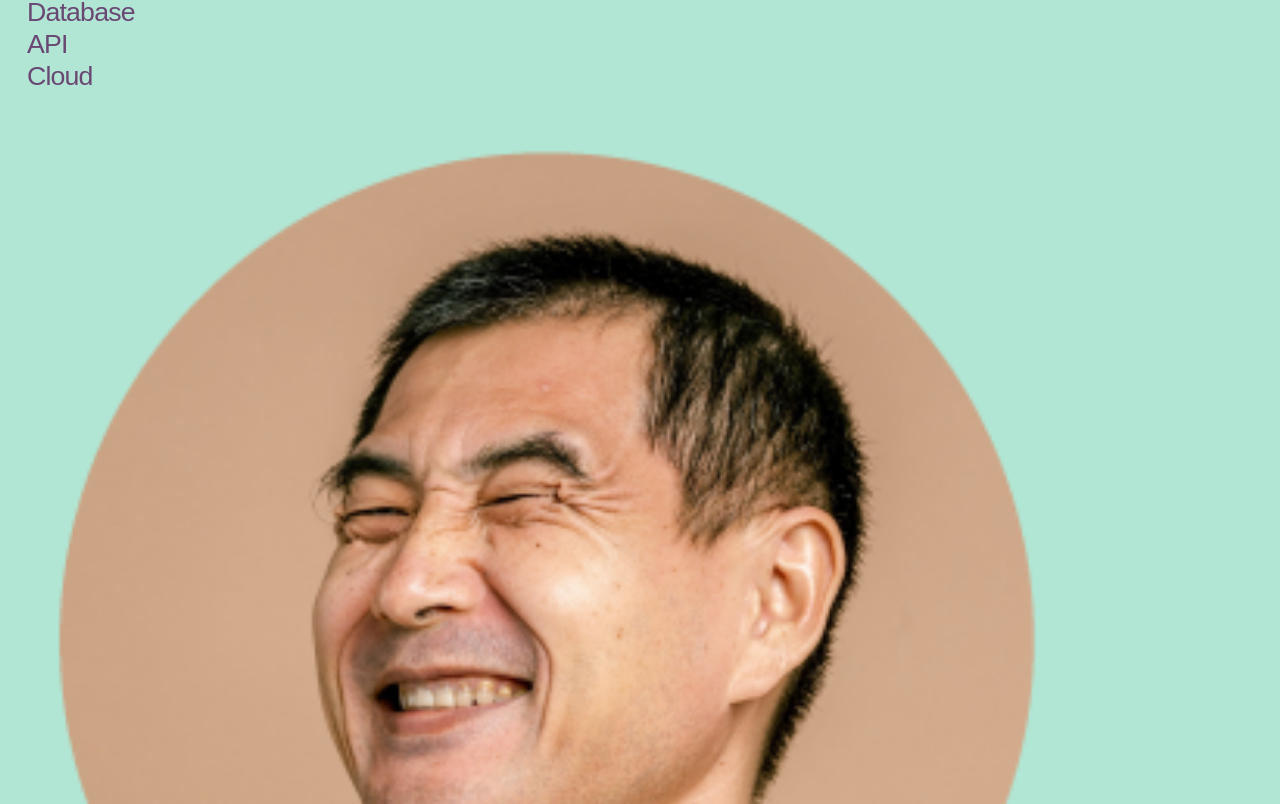
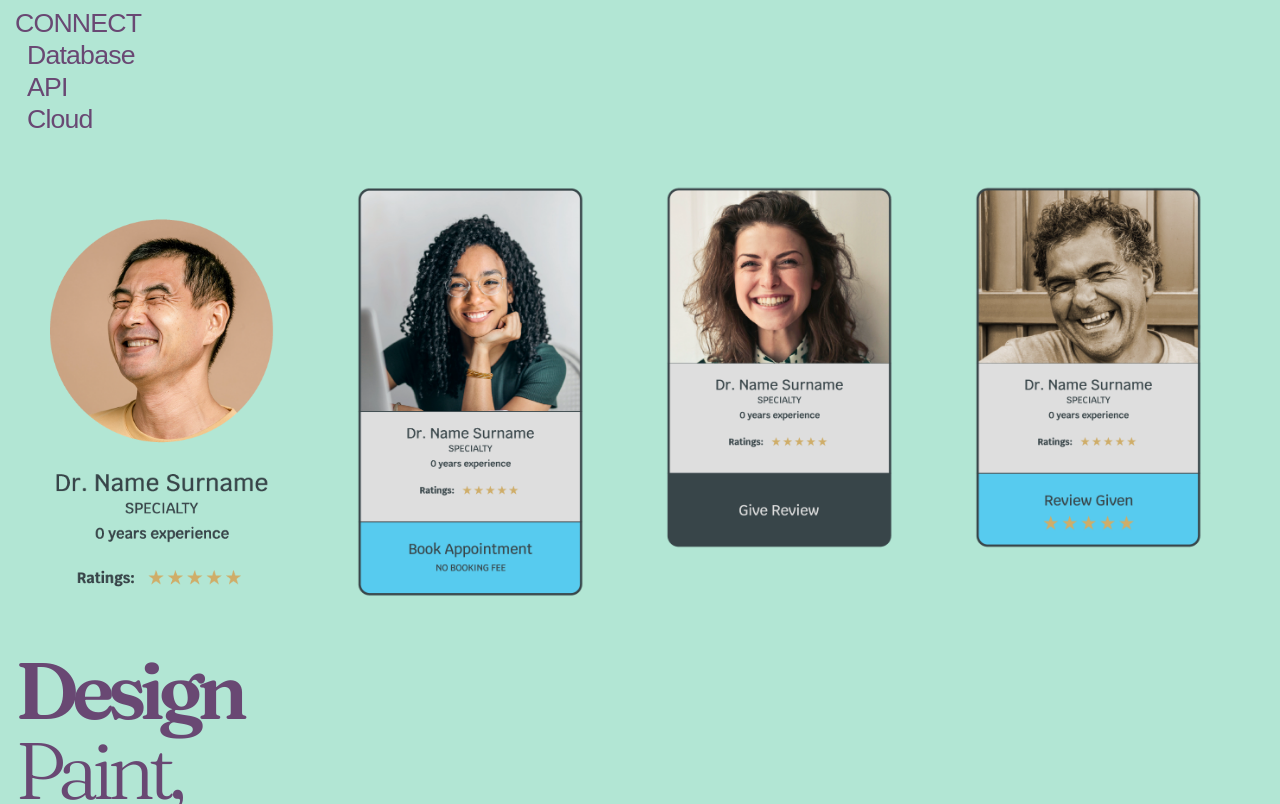
Before and after one commit to clopezochoa/portfolio, a Next.js app: page /stay-healthy in a window 1280 px wide. Shown: the part 2625-3429 px from the top of the page. Built offline with nearby package versions, Linux system fonts and the light colour scheme; a web font is replaced by a local one.

Commit message:
wireframe grid styles

```diff
--- a/src/styles/utils.css
+++ b/src/styles/utils.css
@@ -1,5 +1,5 @@
 .phone-size{
-  width: 200px;
+  max-width: 285px;
   height: auto;
   margin-block: 7rem;
 }
@@ -8,6 +8,11 @@
   max-height: max-content;
   height: auto;
   width: auto;
+}
+
+.wireframe-grid{
+  column-count: 4;
+  z-index:10
 }
 
 .space-between{
@@ -45,6 +50,12 @@
 @media (max-width: 460px) {
   .phone-size{
     margin-block: 0rem;
-    width: 160px;
+    width: 90%;
   }
 }
+
+@media (max-width: 800px) {
+  .wireframe-grid{
+    column-count: 2;
+  }
+}
```
